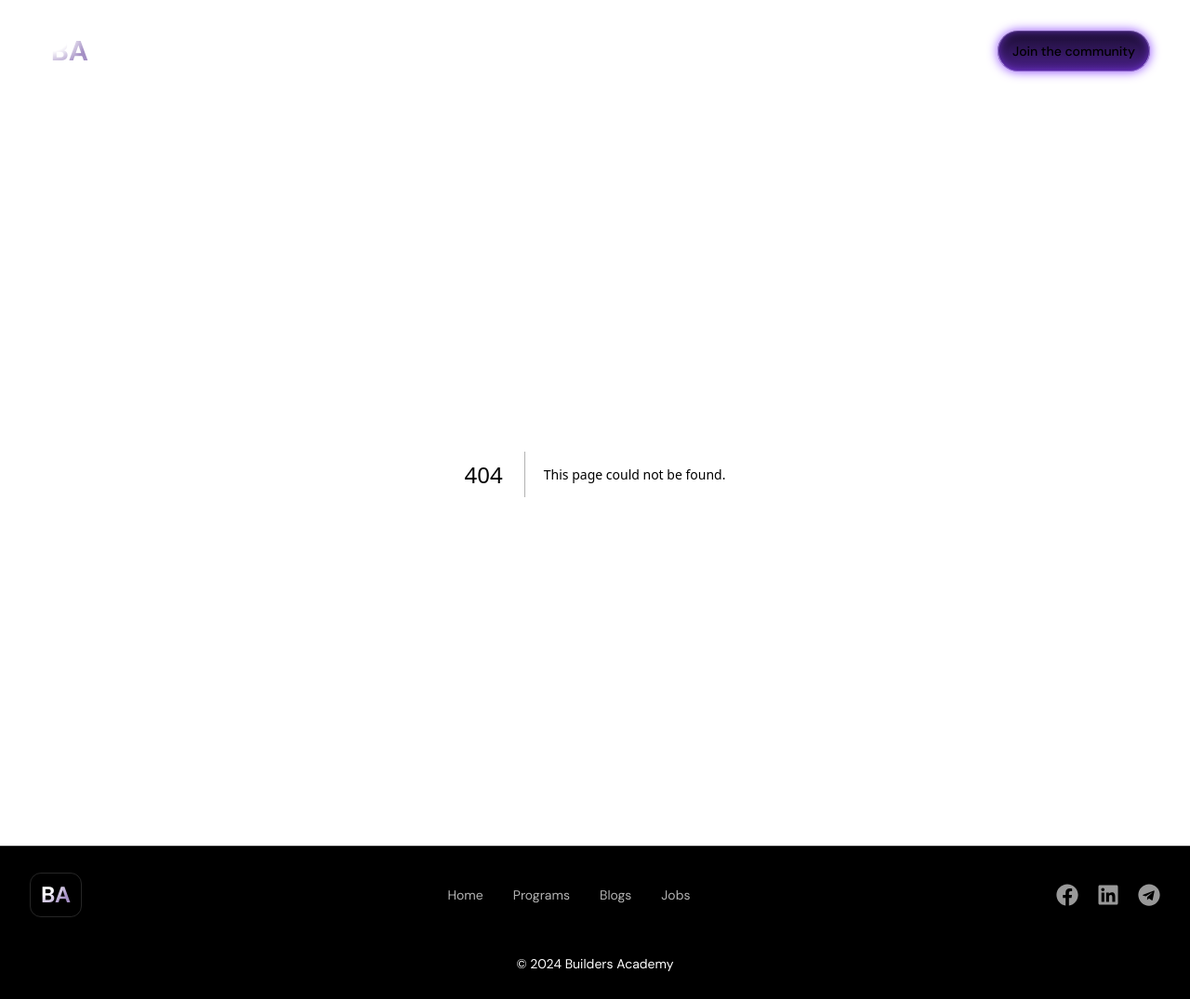
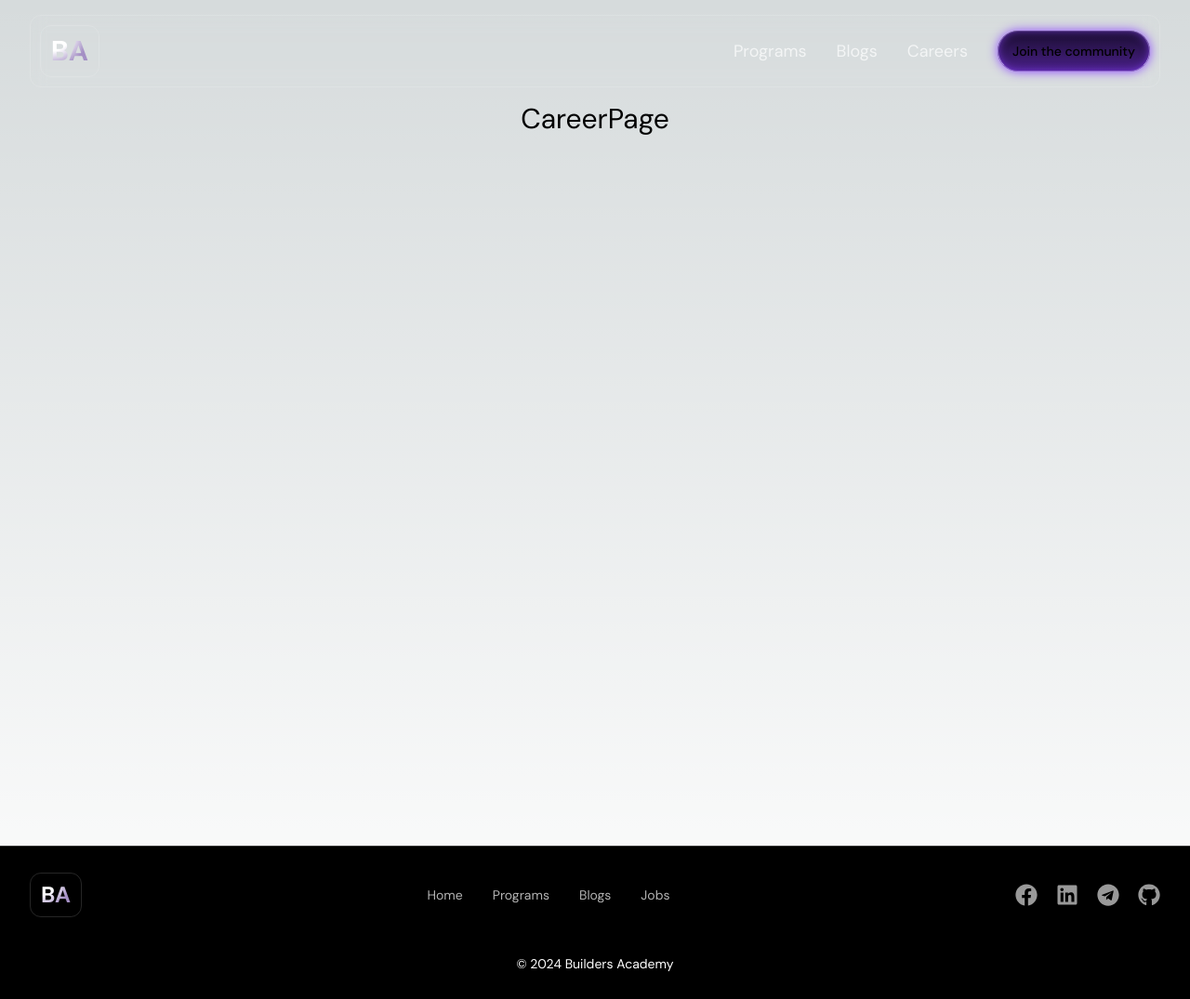
Before and after one commit to 0xdipak/buildersacademy, a Next.js app: page /careers in a window 1280 px wide. Before the commit this address had no page. Shown: the whole page at 93% size. Built offline with nearby package versions, Linux system fonts and the light colour scheme.

Commit message:
Some Code Updated

```diff
--- a/src/app/jobs/page.tsx
+++ b/src/app/careers/page.tsx
@@ -3,7 +3,7 @@ import React from 'react'
 
 const JobsPage = () => {
   return (
-    <div className="w-full h-screen text-center text-3xl">JobssPage</div>
+    <div className="w-full h-screen text-center text-3xl">CareerPage</div>
   );
 }
 
--- a/src/sections/Footer.tsx
+++ b/src/sections/Footer.tsx
@@ -1,5 +1,5 @@
 import Link from "next/link";
-import { FaFacebook, FaLinkedin, FaTelegram } from "react-icons/fa";
+import { FaFacebook, FaLinkedin, FaTelegram,FaGithub } from "react-icons/fa";
 
 
 const Footer = () => {
@@ -7,7 +7,6 @@ const Footer = () => {
     <footer className="max-w-7xl mx-auto py-7 bg-black text-white/60 border-t border-white/20">
       <div className="container mx-auto">
         <div className="flex flex-row items-center justify-between gap-4">
-
           <div className="border h-12 w-14 rounded-xl inline-flex justify-center items-center border-white/15">
             <Link href={"/"}>
               <p
@@ -45,7 +44,6 @@ const Footer = () => {
             </Link>
           </nav>
 
-
           <ul className="flex justify-center gap-5">
             <Link
               href={"https://www.facebook.com/profile.php?id=61557169582718"}
@@ -65,9 +63,10 @@ const Footer = () => {
             <Link href={"https://t.me/+CzSrLytJb0JjZWQ9"} target="_blank">
               <FaTelegram className="w-6 h-6" />
             </Link>
+            <Link href={"https://github.com/builders-academy"} target="_blank">
+              <FaGithub className="w-6 h-6" />
+            </Link>
           </ul>
-
-
         </div>
         <div className="text-white text-sm text-center mt-10">
           &copy; 2024 Builders Academy
--- a/src/sections/Header.tsx
+++ b/src/sections/Header.tsx
@@ -25,12 +25,12 @@ const Header = () => {
           <div className="flex justify-center items-center gap-8">
             <div className="hidden md:block">
               <nav className="flex gap-8 text-lg">
-                <Link
+                {/* <Link
                   href="/"
                   className="text-white/70 hover:text-white transition"
                 >
                   Home
-                </Link>
+                </Link> */}
                 <Link
                   href="programs"
                   className="text-white/70 hover:text-white transition"
@@ -44,10 +44,10 @@ const Header = () => {
                   Blogs
                 </Link>
                 <Link
-                  href="jobs"
+                  href="careers"
                   className="text-white/70 hover:text-white transition"
                 >
-                  Jobs
+                  Careers
                 </Link>
               </nav>
             </div>
```
